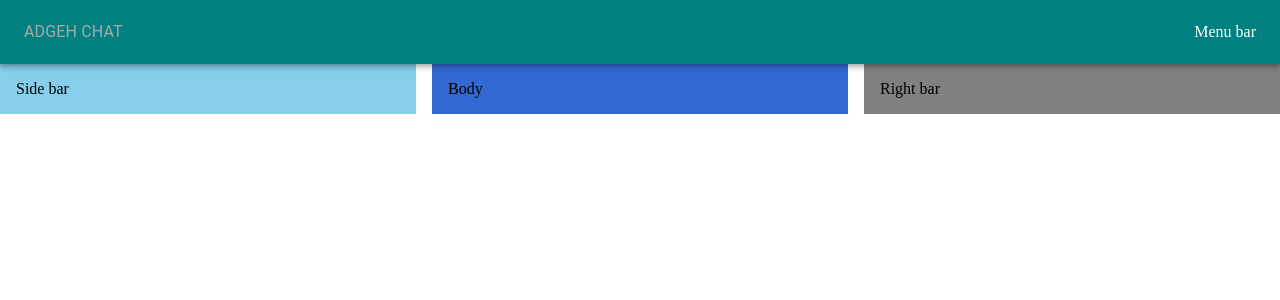
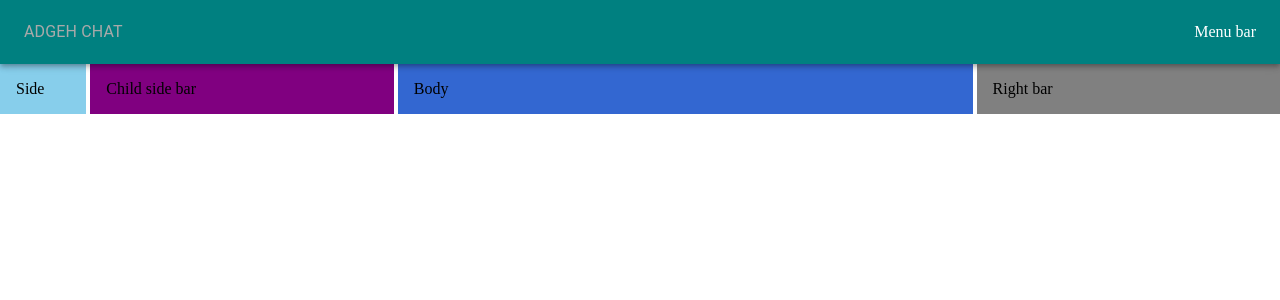
Before and after one commit to adgehbirhane/adgehchat, a React (Vite) app: page / in a window 1280 px wide. Shown: the top 300 px of the page. Built offline with nearby package versions, Linux system fonts and the light colour scheme.

Commit message:
main bars are skatched

```diff
--- a/src/App.tsx
+++ b/src/App.tsx
@@ -1,16 +1,18 @@
 import { Box, Stack } from "@mui/material"
-import { Navbar } from "./components/header/Navbar"
-import { Sidebar } from "./components/sidebar/Sidebar"
-import { Feed } from "./components/feed/Feed"
-import { Rightbar } from "./components/rightbar/Rightbar"
+import { Navbar } from "./layout/header/Navbar"
+import { Sidebar } from "./layout/sidebar/Sidebar"
+import { Feed } from "./layout/feed/Feed"
+import { Rightbar } from "./layout/rightbar/Rightbar"
+import { SidebarChild } from "./layout/sidebarChild/SidebarChild"
 
 function App() {
 
   return (
     <Box>
         <Navbar/>
-        <Stack direction="row" justifyContent="space-between" spacing={2}>
+        <Stack direction="row" justifyContent="space-between" spacing={0.5}>
           <Sidebar/>
+          <SidebarChild/>
           <Feed/>
           <Rightbar/>
         </Stack>
--- a/src/common/logo/Logo.tsx
+++ b/src/common/logo/Logo.tsx
@@ -1,10 +1,14 @@
+import { ChatTwoTone } from '@mui/icons-material'
 import { Typography } from '@mui/material'
 import React from 'react'
 
 export const Logo = () => {
   return (
-    <Typography variant="body1" color="darkgrey">
+    <>
+    <Typography variant="body1" color="darkgrey" sx={{display: {xs:"none", sm: "block"}}}>
         ADGEH CHAT
     </Typography>
+    <ChatTwoTone sx={{pt: 1, color:"darkgrey", display: {xs: "block", sm: "none"}}}/>
+    </>
   )
 }
--- a/src/components/sidebar/Sidebar.tsx
+++ /dev/null
@@ -1,10 +0,0 @@
-import { Box } from '@mui/material'
-import React from 'react'
-
-export const Sidebar = () => {
-  return (
-   <Box bgcolor="skyblue" flex={1} p={2} sx={{display:{ xs: "none", sm: 'block'}}}>
-    Side bar
-    </Box>
-  )
-}
--- /dev/null
+++ b/src/layout/feed/Feed.tsx
@@ -0,0 +1,14 @@
+import { Box } from "@mui/material";
+import React from "react";
+
+export const Feed = () => {
+  return (
+    <Box
+      bgcolor="Highlight"
+      flex={2}
+      p={2}
+    >
+      Body
+    </Box>
+  );
+};
--- a/src/components/header/Navbar.tsx
+++ b/src/layout/header/Navbar.tsx
@@ -7,6 +7,7 @@ const StyledToolbar = styled(Toolbar)({
   display: 'flex',
   justifyContent: 'space-between',
 })
+
 export const Navbar = () => {
   return (
     <AppBar sx={{backgroundColor: 'teal', position: 'sticky', p: '0px'}}>
--- a/src/components/feed/Feed.tsx
+++ b/src/layout/sidebar/Sidebar.tsx
@@ -1,14 +1,14 @@
 import { Box } from "@mui/material";
 import React from "react";
 
-export const Feed = () => {
+export const Sidebar = () => {
   return (
     <Box
-      bgcolor="Highlight"
-      flex={1}
+      bgcolor="skyblue"
+      flex={0.2}
       p={2}
     >
-      Body
+      Side
     </Box>
   );
 };
--- /dev/null
+++ b/src/layout/sidebarChild/SidebarChild.tsx
@@ -0,0 +1,15 @@
+import { Box } from "@mui/material";
+import React from "react";
+
+export const SidebarChild = () => {
+  return (
+    <Box
+      bgcolor="purple"
+      flex={1}
+      p={2}
+      sx={{ display: { xs: "none", sm: "block" } }}
+    >
+      Child side bar
+    </Box>
+  );
+};
```
Also changed, not shown: src/common/Search.tsx (added, +12 -0 lines), src/layout/header/Menubar.tsx (renamed from src/components/header/Menubar.tsx), src/layout/rightbar/Rightbar.tsx (renamed from src/components/rightbar/Rightbar.tsx).
